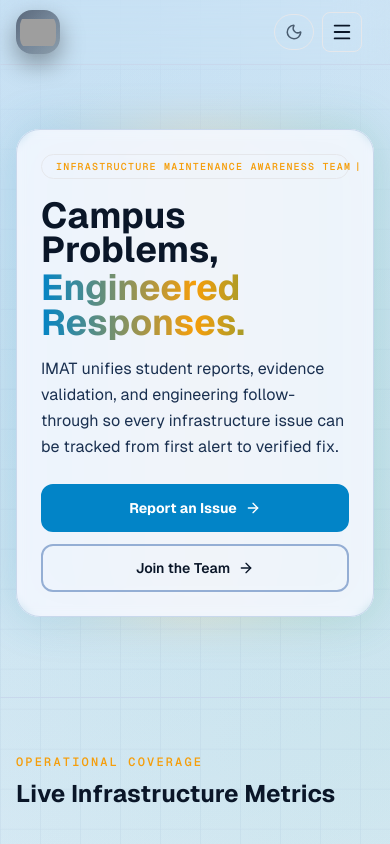
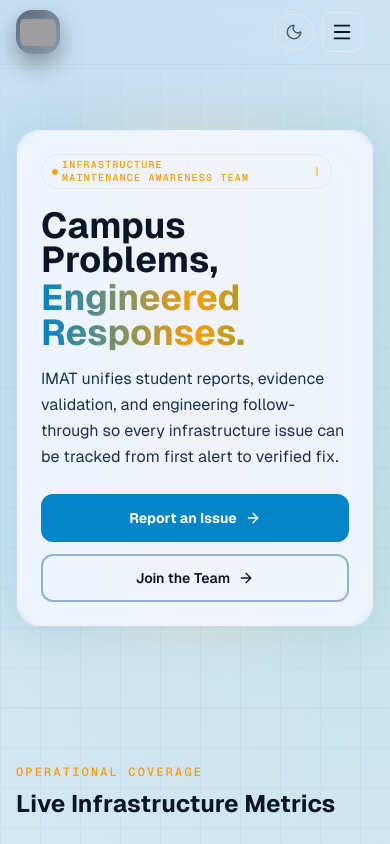
Before and after one commit to Kamarudeen-Balogun/imat-project, a Next.js app in the folder imat-web/: page / in a window 390 px wide. Shown: the top 844 px of the page. Built offline with nearby package versions, Linux system fonts and the light colour scheme; no server answers; the database is empty; grey boxes are pictures that could not be loaded.

Commit message:
Improve typewriter badge wrapping on tiny screens

```diff
--- a/imat-web/src/app/page.tsx
+++ b/imat-web/src/app/page.tsx
@@ -288,12 +288,14 @@ export default function Home() {
             <div className="absolute inset-0 rounded-3xl bg-bg opacity-90" />
             <div className="relative rounded-3xl border border-borderDark bg-bg/80 p-6 sm:p-8 lg:p-10 backdrop-blur-sm">
               <div className="mb-5 flex gap-2">
-              <span className="inline-flex max-w-full items-center gap-1 rounded-full border border-accent/40 bg-accent/10 px-2.5 py-1 text-[10px] font-mono font-semibold uppercase tracking-[0.12em] whitespace-nowrap text-accent sm:gap-1.5 sm:px-3 sm:text-[11px] sm:tracking-[0.16em]">
-                <span className="h-1.5 w-1.5 rounded-full bg-accent animate-pulse" />
-                {typewriter.displayText}
-                <span className={`${typewriter.showCursor ? 'opacity-100' : 'opacity-0'} text-accent animate-pulse`}>|</span>
-              </span>
-            </div>
+                <span className="inline-flex w-fit max-w-full items-center gap-1 rounded-full border border-accent/40 bg-accent/10 px-2.5 py-1 text-[10px] font-mono font-semibold uppercase tracking-[0.12em] text-accent sm:gap-1.5 sm:px-3 sm:text-[11px] sm:tracking-[0.16em]">
+                  <span className="h-1.5 w-1.5 rounded-full bg-accent animate-pulse" />
+                  <span className="max-w-[15.5rem] text-balance whitespace-normal leading-tight sm:max-w-none">
+                    {typewriter.displayText}
+                  </span>
+                  <span className={`${typewriter.showCursor ? 'opacity-100' : 'opacity-0'} text-accent animate-pulse`}>|</span>
+                </span>
+              </div>
 
               <h1 className="text-balance mb-4 max-w-4xl text-4xl font-bold leading-[0.95] text-textDefault sm:text-5xl lg:text-6xl">
                 Campus Problems,
```
